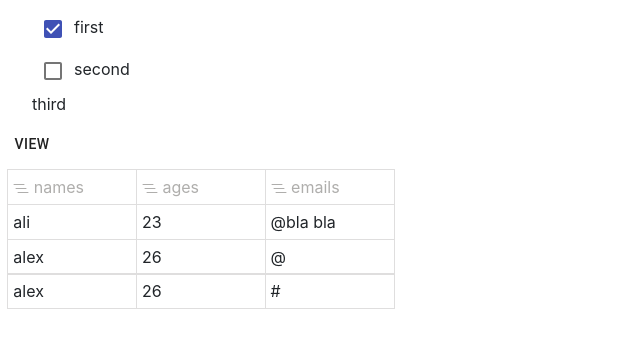
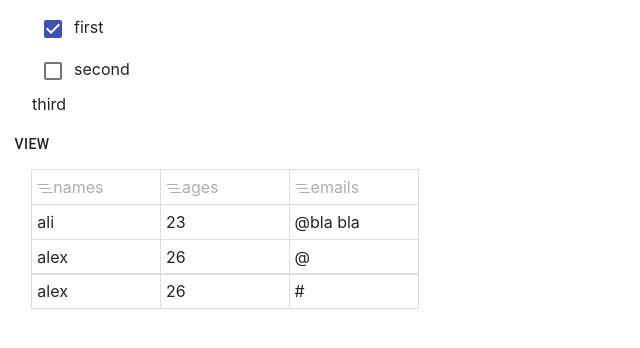
Before and after one commit to aliscie/Notion.so-clone, a React (Create React App) app: page / in a window 1280 px wide. Shown: the top 348 px of the page, without its empty margins (0-640 px from the left). Built offline with nearby package versions, Linux system fonts and the light colour scheme.

Commit message:
dragable controle

```diff
--- a/src/Actions/Components.jsx
+++ b/src/Actions/Components.jsx
@@ -1,21 +1,22 @@
 import React, { useState } from 'react'
-import DragIndicatorIcon from '@material-ui/icons/DragIndicator';
 import Text from '../Views/Text'
 import Table from '../Views/TableH'
 import ViewOptions from '../components/ViewOptions'
-function Components({ setAnchorEl2, setChoose, elements, View, isDragging, state, set, e, setAnchorEl, elementsStyle, anchorEl, Indexing }) {
+import { Flipper, Flipped } from 'react-flip-toolkit'
+
+function Components({ dragable, setOver, setAnchorEl2, setChoose, elements, View, isDragging, state, set, e, setAnchorEl, elementsStyle, anchorEl, Indexing }) {
       const [mouseIsOver, SetIsOver] = useState(false)
       const [searchValue, setSearch] = useState('')
 
       return (
             <div>
-                  {View === 'Text' && <Text Indexing={Indexing} setSearch={setSearch} setAnchorEl={setAnchorEl} anchorEl={anchorEl} searchValue={searchValue} elementsStyle={elementsStyle} e={e} isDragging={isDragging} SetIsOver={SetIsOver} DragIndicatorIcon={DragIndicatorIcon} mouseIsOver={mouseIsOver} state={state} set={set} />}
-                  {View === 'TableH' && <Table set={set} state={state} Indexing={Indexing} setSearch={setSearch} setAnchorEl={setAnchorEl} anchorEl={anchorEl} searchValue={searchValue} elementsStyle={elementsStyle} e={e} isDragging={isDragging} SetIsOver={SetIsOver} DragIndicatorIcon={DragIndicatorIcon} mouseIsOver={mouseIsOver} />}
+                  {View === 'Text' && <Text dragable={dragable} serOver={setOver} Indexing={Indexing} setSearch={setSearch} setAnchorEl={setAnchorEl} anchorEl={anchorEl} searchValue={searchValue} elementsStyle={elementsStyle} e={e} isDragging={isDragging} SetIsOver={SetIsOver} mouseIsOver={mouseIsOver} state={state} set={set} />}
+                  {View === 'TableH' && <Table dragable={dragable} set={set} state={state} Indexing={Indexing} setSearch={setSearch} setAnchorEl={setAnchorEl} anchorEl={anchorEl} searchValue={searchValue} elementsStyle={elementsStyle} e={e} isDragging={isDragging} SetIsOver={SetIsOver} mouseIsOver={mouseIsOver} />}
                   {View === 'Views' && <ViewOptions
                         set={set} state={state}
                         setAnchorEl2={setAnchorEl2}
                         setChoose={setChoose}
-                        Indexing={Indexing} setSearch={setSearch} setAnchorEl={setAnchorEl} anchorEl={anchorEl} searchValue={searchValue} elementsStyle={elementsStyle} e={e} isDragging={isDragging} SetIsOver={SetIsOver} DragIndicatorIcon={DragIndicatorIcon} mouseIsOver={mouseIsOver} />}
+                        Indexing={Indexing} setSearch={setSearch} setAnchorEl={setAnchorEl} anchorEl={anchorEl} searchValue={searchValue} elementsStyle={elementsStyle} e={e} isDragging={isDragging} SetIsOver={SetIsOver} mouseIsOver={mouseIsOver} />}
 
             </div>
       )
--- a/src/Views/TableH.jsx
+++ b/src/Views/TableH.jsx
@@ -1,12 +1,14 @@
-import React, { useRef } from 'react'
+import React, { useState } from 'react'
 import { ListNested } from 'react-bootstrap-icons';
+import DragIndicatorIcon from '@material-ui/icons/DragIndicator';
 
-function Table({ state, set, e }) {
+function Table({ dragable, state, set, e }) {
+      const [isover, setIsover] = useState(false)
 
       function hanldKeyup(event) {
             const index = state.findIndex((item) => `${item.row}` == event.target.id);
 
-            if (event.keyCode === 13) {
+            if (event.keyCode == 13) {
                   event.preventDefault()
                   event.target.innerText = event.target.innerText.split('\n').join('')
                   set((pre) => {
@@ -19,16 +21,10 @@ function Table({ state, set, e }) {
             }
 
             if (event.keyCode !== 13) {
-
                   e.row[event.target.className] = event.target.innerText
-                  console.log(state)
-                  // console.log(state[index].row[subIndex])
-                  // console.log(e.row[subIndex])
-                  // console.log(event.target.innerText)
             }
 
       }
-
 
 
       return (
@@ -40,22 +36,31 @@ function Table({ state, set, e }) {
                               style={{ color: '#AFAEAC', padding: '5px', display: 'inline-block', width: '130px', border: '0.1px solid rgb(223, 222, 222)', margin: '-0.7px' }}
                         >
                               <ListNested />
-                              {' '}
                               <div suppressContentEditableWarning={true} contentEditable style={{ display: 'inline' }}>{cell}</div>
                         </div>
                   ))}
 
+                  <div onMouseOver={() => setIsover(true)} onMouseLeave={() => setIsover(false)}>
+
+                        {e.type !== 'column' && <div
+                              style={{ display: 'inline', opacity: isover ? '1' : '0' }}
+                              {...dragable}>
+                              <DragIndicatorIcon />
+                        </div>}
                         {e.type !== 'column' && e.row.map((cell, index) => (
                               <div
+
                                     key={cell}
                                     style={{ padding: '5px', display: 'inline-block', width: '130px', border: '0.1px solid rgb(223, 222, 222)', margin: '-0.7px' }}
 
                               >
+
                                     <div id={e.row} className={index} onKeyUp={hanldKeyup} suppressContentEditableWarning={true} contentEditable >
                                           {cell}
                                     </div>
                               </div>
                         ))}
+                  </div>
 
 
             </div>
--- a/src/Views/Text.jsx
+++ b/src/Views/Text.jsx
@@ -2,18 +2,25 @@ import React, { useState, useRef } from 'react'
 import CheckBox from '../components/CheckBox'
 import handlKey from '../Actions/handlKey'
 import Pop from '../components/Pop'
-function Text({ state, set, e, isDragging, SetIsOver, DragIndicatorIcon, mouseIsOver, elementsStyle, searchValue, anchorEl, setAnchorEl, setSearch }) {
+import DragIndicatorIcon from '@material-ui/icons/DragIndicator';
+
+function Text({ dragable, state, set, e, isDragging, SetIsOver, elementsStyle, searchValue, anchorEl, setAnchorEl, setSearch }) {
       const [mentE, setMentE] = useState(null);
       const [show, setShow] = useState(false);
       const [pinterPosition, setPoin] = useState(false);
+      const [isover, setIsover] = useState(false)
       const target = useRef(null);
       function handlId(e) {
             setMentE(e)
       }
 
       return (
-            <div style={{ opacity: isDragging ? '0.2' : '1' }} onMouseOver={() => SetIsOver(true)} onMouseLeave={() => SetIsOver(false)}>
-                  <DragIndicatorIcon style={{ opacity: mouseIsOver ? '1' : '0' }} />
+            <div style={{ opacity: isDragging ? '0.2' : '1' }}
+                  onMouseOver={() => setIsover(true)} onMouseLeave={() => setIsover(false)}
+            >
+                  <div style={{ display: 'inline', opacity: isover ? '1' : '0' }} {...dragable}>
+                        <DragIndicatorIcon />
+                  </div>
                   <CheckBox e={e} />
                   <div
                         id={e.id}
@@ -25,9 +32,10 @@ function Text({ state, set, e, isDragging, SetIsOver, DragIndicatorIcon, mouseIs
                         style={{ ...e.style, ...elementsStyle, width: '100%', display: 'inline' }}
                         placeholder='type or hit command.'
                         onClick={e => setPoin({ X: e.clientX, Y: e.clientY })}
+
                   >{e.text}</div>
                   <Pop pinterPosition={pinterPosition} setShow={setShow} state={state} set={set} mentE={mentE} show={show} target={target} />
-            </div>
+            </div >
       )
 }
 
--- a/src/components/DND.jsx
+++ b/src/components/DND.jsx
@@ -2,6 +2,7 @@
 import React, { useEffect, useState } from 'react';
 import { DragDropContext, Draggable, Droppable } from 'react-beautiful-dnd'
 import Components from '../Actions/Components';
+
 
 const grid = 8
 
@@ -24,11 +25,9 @@ function DND({ height, setAnchorEl2, setChoose, View, elements, boxStyle, elemen
                                                       <div
                                                             ref={provided.innerRef}
                                                             {...provided.draggableProps}
-                                                            {...provided.dragHandleProps}
+
                                                       >
-                                                            <div>
-                                                                  <Components setAnchorEl2={setAnchorEl2} setChoose={setChoose} View={View} Indexing={index} isDragging={snapshot.isDragging} anchorEl={anchorEl} setAnchorEl={setAnchorEl} elementsStyle={elementsStyle} state={state} set={set} e={e} />
-                                                            </div>
+                                                            <Components dragable={provided.dragHandleProps} setAnchorEl2={setAnchorEl2} setChoose={setChoose} View={View} Indexing={index} isDragging={snapshot.isDragging} anchorEl={anchorEl} setAnchorEl={setAnchorEl} elementsStyle={elementsStyle} state={state} set={set} e={e} />
                                                       </div>
                                                 )}
                                           </Draggable>
@@ -83,7 +82,7 @@ function DND({ height, setAnchorEl2, setChoose, View, elements, boxStyle, elemen
 
 
             return (
-                  <div style={{ display: 'flex' }}>
+                  <div style={{ display: 'flex', marginLeft: '24px' }}>
                         {columns.map((e, index) => (
                               <div key={index}>
                                     {
@@ -94,9 +93,7 @@ function DND({ height, setAnchorEl2, setChoose, View, elements, boxStyle, elemen
                                                             {...provided.draggableProps}
                                                             {...provided.dragHandleProps}
                                                       >
-                                                            <div>
-                                                                  <Components View={View} Indexing={index} isDragging={snapshot.isDragging} anchorEl={anchorEl} setAnchorEl={setAnchorEl} elementsStyle={elementsStyle} state={state} set={set} e={e} />
-                                                            </div>
+                                                            <Components View={View} Indexing={index} isDragging={snapshot.isDragging} anchorEl={anchorEl} setAnchorEl={setAnchorEl} elementsStyle={elementsStyle} state={state} set={set} e={e} />
                                                       </div>
                                                 )}
                                           </Draggable>
```
Lines whose indentation alone changed are shown as unchanged.
